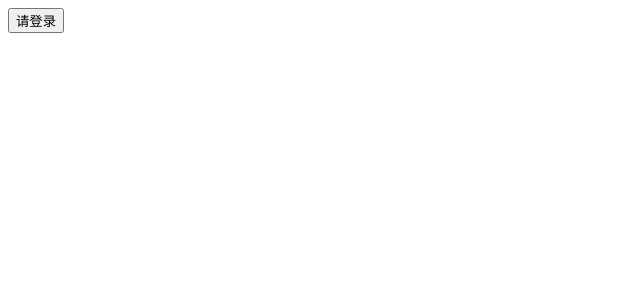
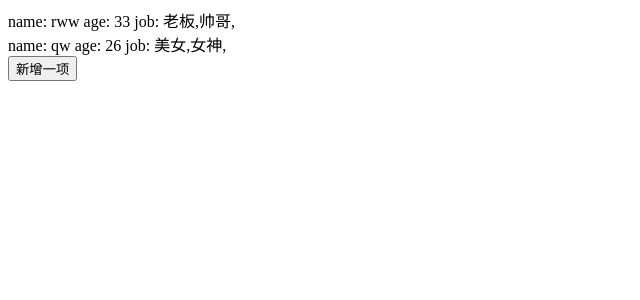
Before and after one commit to ranwawa/learning, a React (Create React App) app: page / in a window 1280 px wide. Shown: the top 300 px of the page, without its empty margins (0-640 px from the left). Built offline with nearby package versions, Linux system fonts and the light colour scheme.

Commit message:
feat(列表渲染):

```diff
--- /dev/null
+++ b/src/KeyDemo.jsx
@@ -0,0 +1,52 @@
+/*
+ * 列表渲染
+ * 如何肉眼判断有无key值进行重新绘制的性能差异
+ *  - 试着用chorme的性能分析试试两者的差异
+ * */
+import React from 'react';
+
+export default class KeyDemo extends React.Component {
+  constructor() {
+    super();
+    this.state = {
+      userList: [
+        {
+          name: 'rww',
+          age: 33,
+          job: ['老板', '帅哥'],
+        },
+        {
+          name: 'qw',
+          age: 26,
+          job: ['美女', '女神'],
+        },
+      ],
+    };
+  }
+  render() {
+    return (
+      <div>
+        {
+          this.state.userList.map(ele => {
+            return <div>
+              <span> name: {ele.name} </span>
+              <span> age: {ele.age} </span>
+              <span> job: {ele.job.map(item => item + ',')}</span>
+            </div>;
+          })
+        }
+        <button onClick={ this.pushUser }>新增一项</button>
+      </div>
+    );
+  }
+  pushUser = () => {
+    this.state.userList.push({
+      name: '周毛重',
+      age: 2,
+      job: ['宝宝', '阔爱'],
+    })
+    this.setState({
+      userList: this.state.userList
+    })
+  }
+}
--- a/src/app.jsx
+++ b/src/app.jsx
@@ -1,5 +1,6 @@
 import React from "react";
-import IfDemo from './IfDemo';
+import KeyDemo from './KeyDemo';
+// import IfDemo from './IfDemo';
 // import StateComponent from './StateComponent';
 // import LifecircleComponent from "./lifecircleComponent";
 // import SetStateDemo from './setStateDemo';
@@ -18,7 +19,8 @@ export default class App extends React.Component {
   render() {
     return (
       <div>
-        <IfDemo></IfDemo>
+        <KeyDemo />
+        {/*<IfDemo />*/}
         {/*<SetStateDemo />*/}
         {/*<LifecircleComponent title={this.state.title} />*/}
         {/*<div onClick={this.handleClickProps}>修改标题</div>*/}
```
